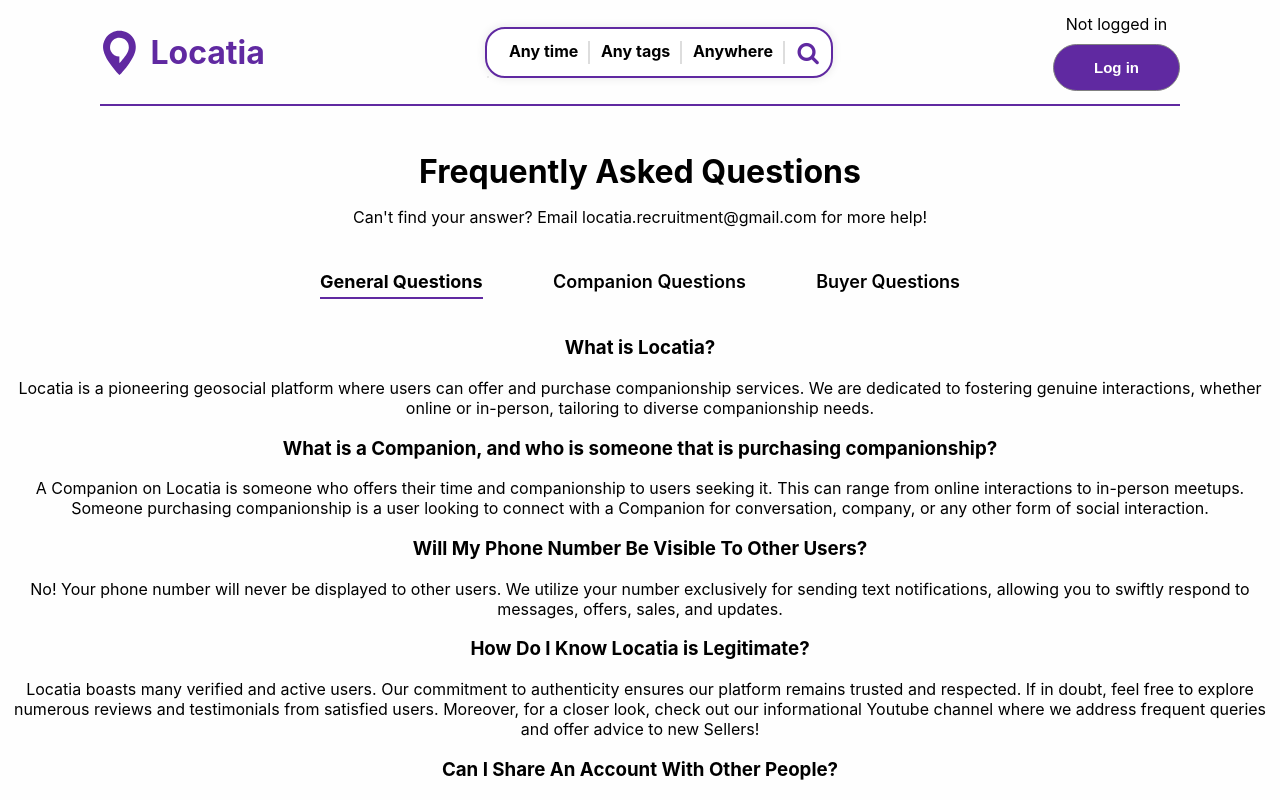
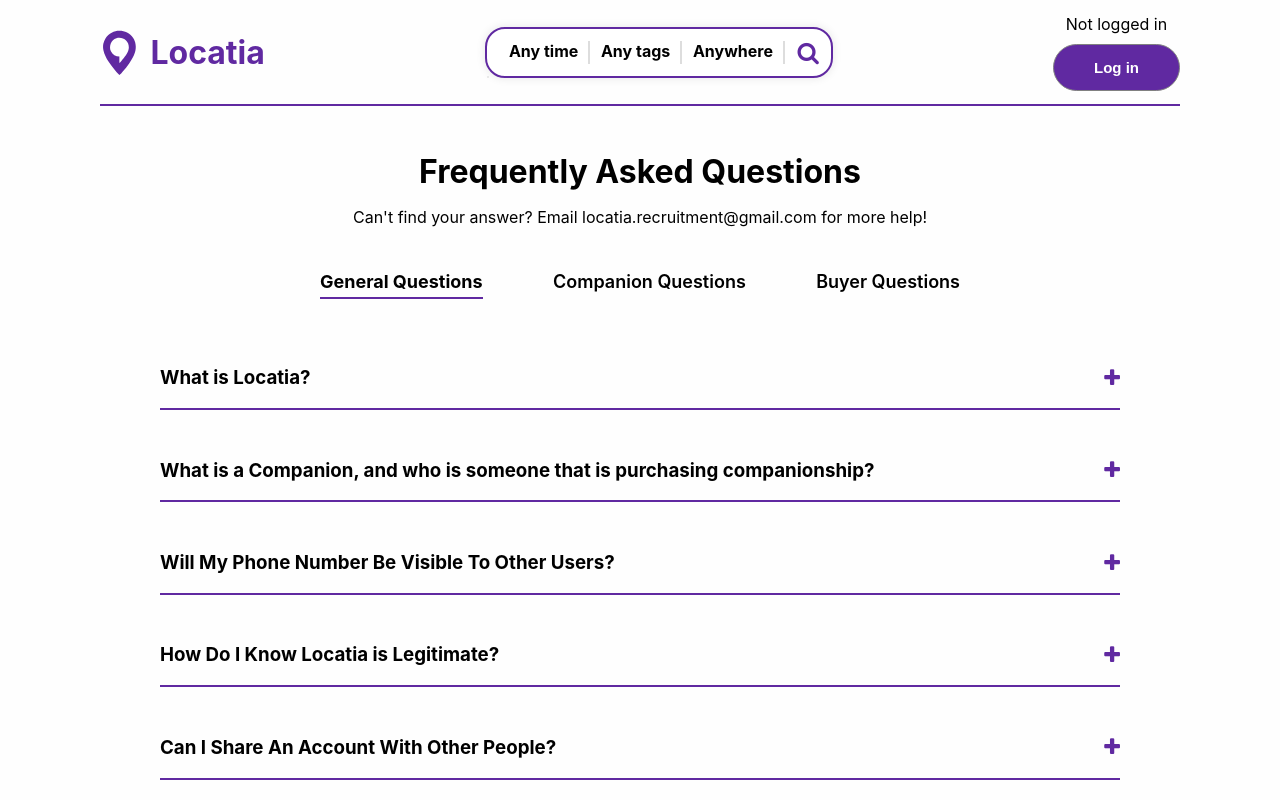
Before and after one commit to JonZavialov/locatia, a React (Create React App) app: page /faq in a window 1280 px wide. Shown: the top 800 px of the page. Built offline with nearby package versions, Linux system fonts and the light colour scheme; no server answers.

Commit message:
Add expandable faq

```diff
--- a/src/components/faq/Question.js
+++ b/src/components/faq/Question.js
@@ -1,8 +1,18 @@
+import { useState } from "react";
+
 function Question({title, answer}){
+    const [isExpanded, setIsExpanded] = useState(false)
+
     return(
-        <div className="question">
-            <h3>{title}</h3>
-            <p>{answer}</p>
+        <div className="question-container">
+            <div className="question" onClick={() => setIsExpanded(!isExpanded)}>
+                <h3>{title}</h3>
+                <i
+                    className={`fa fa-${isExpanded ? 'minus' : 'plus'}`}
+                    aria-hidden="true"
+                ></i>
+            </div>
+            <p style={{display: isExpanded ? "" : "none"}}>{answer}</p>
         </div>
     )
 }
--- a/src/components/faq/faq-container.css
+++ b/src/components/faq/faq-container.css
@@ -28,3 +28,28 @@
   font-weight: 700;
   border-bottom: 2px solid #6029a1;
 }
+
+.question-container {
+  width: 75%;
+  text-align: left;
+  margin: auto;
+  border-bottom: 2px solid #6029a1;
+  user-select: none;
+}
+
+.question {
+  display: flex;
+  align-items: center;
+  justify-content: space-between;
+  margin-top: 30px;
+  cursor: pointer;
+}
+
+.question i {
+  font-size: 20px;
+  color: #6029a1;
+}
+
+.question i:hover {
+  color: #7f37d0;
+}
```
